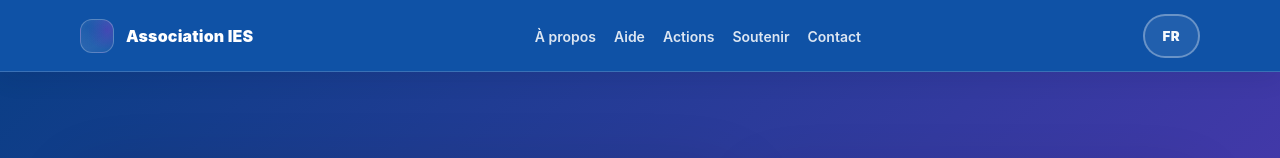
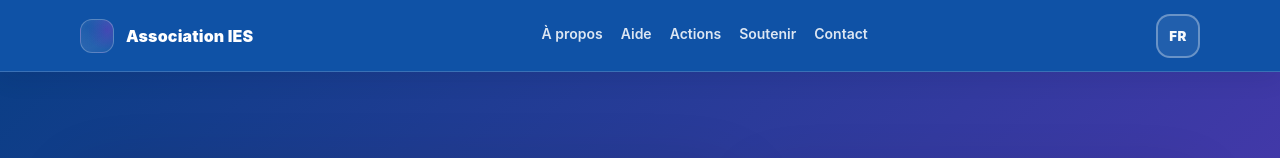
Before and after one commit to aslanzubairaev/Association-IES-, a Next.js app: page /fr in a window 1280 px wide. Shown: the top 158 px of the page. Built offline with nearby package versions, Linux system fonts and the light colour scheme.

Commit message:
работал над кнопкой смены языка на мобильной и десктопной версии

```diff
--- a/src/app/globals.css
+++ b/src/app/globals.css
@@ -168,6 +168,30 @@ a {
   display: none;
 }
 
+.site-header.siteHeader .header-nav-desktop a {
+  position: relative;
+  padding-bottom: 6px;
+}
+
+.site-header.siteHeader .header-nav-desktop a::after {
+  content: "";
+  position: absolute;
+  left: 0;
+  right: 0;
+  bottom: 0;
+  height: 2px;
+  background: rgba(255, 255, 255, 0.92);
+  transform: scaleX(0);
+  transform-origin: left;
+  transition: transform 180ms ease;
+}
+
+.site-header.siteHeader .header-nav-desktop a:hover::after,
+.site-header.siteHeader .header-nav-desktop a:focus-visible::after,
+.site-header.siteHeader .header-nav-desktop a[aria-current="page"]::after {
+  transform: scaleX(1);
+}
+
 @media (max-width: 980px) {
   .site-header.siteHeader .header-nav-desktop,
   .site-header.siteHeader .header-cta-desktop {
@@ -227,14 +251,15 @@ a {
   font-weight: 900;
   letter-spacing: 0.02em;
   text-transform: uppercase;
-  border: 1px solid rgba(255, 255, 255, 0.28);
-  background: rgba(255, 255, 255, 0.10);
-  color: rgba(255, 255, 255, 0.94);
+  border: 1px solid rgba(255, 255, 255, 0.32);
+  background: rgba(255, 255, 255, 0.08);
+  color: rgba(255, 255, 255, 0.96);
 }
 
 .lang-pill--active {
   background: rgba(255, 255, 255, 0.92);
   color: rgba(11, 27, 51, 0.92);
+  border-color: rgba(255, 255, 255, 0.92);
 }
 
 /* Десктопный переключатель языка: активный вариант заполненный, второй — контурный. */
@@ -256,10 +281,19 @@ a {
 }
 
 .header-lang .lang-toggle {
-  min-width: 56px;
+  width: 44px;
+  height: 44px;
+  min-width: 44px;
+  border-radius: 14px;
   text-transform: uppercase;
   font-weight: 900;
   letter-spacing: 0.03em;
+}
+
+.site-header.siteHeader .header-lang .lang-toggle {
+  background: rgba(255, 255, 255, 0.08);
+  color: rgba(255, 255, 255, 0.96);
+  border-color: rgba(255, 255, 255, 0.32);
 }
 
 .header-lang .lang-menu {
@@ -331,11 +365,11 @@ a {
 .mobile-menu-panel {
   width: min(520px, 100%);
   margin: 0 auto;
-  background: rgba(255, 255, 255, 0.96);
-  color: rgba(11, 27, 51, 0.92);
+  background: #2f196b;
+  color: rgba(255, 255, 255, 0.96);
   border-radius: 18px;
-  border: 1px solid rgba(11, 27, 51, 0.10);
-  box-shadow: 0 18px 50px rgba(11, 27, 51, 0.18);
+  border: 1px solid rgba(255, 255, 255, 0.14);
+  box-shadow: 0 18px 50px rgba(11, 27, 51, 0.28);
   overflow: hidden;
 }
 
@@ -345,7 +379,7 @@ a {
   justify-content: space-between;
   gap: 12px;
   padding: 14px 14px;
-  background: rgba(15, 82, 166, 0.08);
+  background: rgba(255, 255, 255, 0.12);
 }
 
 .mobile-menu-title {
@@ -360,8 +394,9 @@ a {
   width: 40px;
   height: 40px;
   border-radius: 14px;
-  border: 1px solid rgba(11, 27, 51, 0.12);
-  background: rgba(255, 255, 255, 0.85);
+  border: 1px solid rgba(74, 43, 166, 0.8);
+  background: var(--color-secondary-dark);
+  color: #ffffff;
   cursor: pointer;
   font-size: 22px;
   line-height: 1;
@@ -375,14 +410,35 @@ a {
 }
 
 .mobile-menu-links a {
+  position: relative;
   padding: 12px 10px;
   border-radius: 14px;
   font-weight: 800;
+  color: inherit;
+}
+
+.mobile-menu-links a::after {
+  content: "";
+  position: absolute;
+  left: 10px;
+  right: 10px;
+  bottom: 6px;
+  height: 2px;
+  background: rgba(255, 255, 255, 0.9);
+  transform: scaleX(0);
+  transform-origin: left;
+  transition: transform 180ms ease;
 }
 
 .mobile-menu-links a:hover {
-  background: rgba(15, 82, 166, 0.08);
+  background: rgba(255, 255, 255, 0.12);
   text-decoration: none;
+}
+
+.mobile-menu-links a:hover::after,
+.mobile-menu-links a:focus-visible::after,
+.mobile-menu-links a[aria-current="page"]::after {
+  transform: scaleX(1);
 }
 
 .mobile-menu-footer {
--- a/src/components/layout/Header.tsx
+++ b/src/components/layout/Header.tsx
@@ -7,7 +7,8 @@
 "use client";
 
 import Link from "next/link";
-import { useId, useState } from "react";
+import { usePathname } from "next/navigation";
+import { useEffect, useId, useState } from "react";
 import { Container } from "@/components/ui/Container";
 
 type HeaderProps = {
@@ -16,6 +17,8 @@ type HeaderProps = {
 
 // Шапка сайта: общая для всех страниц выбранного языка.
 export function Header({ locale }: HeaderProps) {
+  const pathname = usePathname();
+
   // Уникальный идентификатор для мобильного меню, чтобы кнопка могла быть связана с меню.
   const mobileMenuId = useId();
 
@@ -47,6 +50,34 @@ export function Header({ locale }: HeaderProps) {
           contact: "Контакты",
         };
 
+  const isActive = (href: string) =>
+    pathname === href || pathname.startsWith(`${href}/`);
+
+  useEffect(() => {
+    if (isMobileMenuOpen) {
+      const previousOverflow = document.body.style.overflow;
+      document.body.style.overflow = "hidden";
+      return () => {
+        document.body.style.overflow = previousOverflow;
+      };
+    }
+    return undefined;
+  }, [isMobileMenuOpen]);
+
+  useEffect(() => {
+    function handleScroll() {
+      if (isMobileMenuOpen) {
+        setIsMobileMenuOpen(false);
+      }
+      if (isLangMenuOpen) {
+        setIsLangMenuOpen(false);
+      }
+    }
+
+    window.addEventListener("scroll", handleScroll, { passive: true });
+    return () => window.removeEventListener("scroll", handleScroll);
+  }, [isMobileMenuOpen, isLangMenuOpen]);
+
   // Действие по нажатию на “бургер”: открыть или закрыть мобильное меню.
   function toggleMobileMenu() {
     setIsMobileMenuOpen((current) => !current);
@@ -72,11 +103,36 @@ export function Header({ locale }: HeaderProps) {
 
           {/* Меню для больших экранов: на мобильных оно скрыто, вместо него показывается бургер. */}
           <nav className="nav header-nav-desktop" aria-label="Меню сайта">
-            <Link href={`/${locale}/about`}>{labels.about}</Link>
-            <Link href={`/${locale}/aide`}>{labels.aide}</Link>
-            <Link href={`/${locale}/actions`}>{labels.actions}</Link>
-            <Link href={`/${locale}/soutenir`}>{labels.soutenir}</Link>
-            <Link href={`/${locale}/contact`}>{labels.contact}</Link>
+            <Link
+              href={`/${locale}/about`}
+              aria-current={isActive(`/${locale}/about`) ? "page" : undefined}
+            >
+              {labels.about}
+            </Link>
+            <Link
+              href={`/${locale}/aide`}
+              aria-current={isActive(`/${locale}/aide`) ? "page" : undefined}
+            >
+              {labels.aide}
+            </Link>
+            <Link
+              href={`/${locale}/actions`}
+              aria-current={isActive(`/${locale}/actions`) ? "page" : undefined}
+            >
+              {labels.actions}
+            </Link>
+            <Link
+              href={`/${locale}/soutenir`}
+              aria-current={isActive(`/${locale}/soutenir`) ? "page" : undefined}
+            >
+              {labels.soutenir}
+            </Link>
+            <Link
+              href={`/${locale}/contact`}
+              aria-current={isActive(`/${locale}/contact`) ? "page" : undefined}
+            >
+              {labels.contact}
+            </Link>
           </nav>
 
           {/* Переключатель языка для больших экранов: одна кнопка с выпадающим меню. */}
@@ -203,36 +259,42 @@ export function Header({ locale }: HeaderProps) {
             </div>
 
             <nav className="mobile-menu-links" aria-label={locale === "fr" ? "Navigation" : "Навигация"}>
-              <Link href={`/${locale}/about`} onClick={closeMobileMenu}>
+              <Link
+                href={`/${locale}/about`}
+                aria-current={isActive(`/${locale}/about`) ? "page" : undefined}
+                onClick={closeMobileMenu}
+              >
                 {labels.about}
               </Link>
-              <Link href={`/${locale}/aide`} onClick={closeMobileMenu}>
+              <Link
+                href={`/${locale}/aide`}
+                aria-current={isActive(`/${locale}/aide`) ? "page" : undefined}
+                onClick={closeMobileMenu}
+              >
                 {labels.aide}
               </Link>
-              <Link href={`/${locale}/actions`} onClick={closeMobileMenu}>
+              <Link
+                href={`/${locale}/actions`}
+                aria-current={isActive(`/${locale}/actions`) ? "page" : undefined}
+                onClick={closeMobileMenu}
+              >
                 {labels.actions}
               </Link>
-              <Link href={`/${locale}/soutenir`} onClick={closeMobileMenu}>
+              <Link
+                href={`/${locale}/soutenir`}
+                aria-current={isActive(`/${locale}/soutenir`) ? "page" : undefined}
+                onClick={closeMobileMenu}
+              >
                 {labels.soutenir}
               </Link>
-              <Link href={`/${locale}/contact`} onClick={closeMobileMenu}>
+              <Link
+                href={`/${locale}/contact`}
+                aria-current={isActive(`/${locale}/contact`) ? "page" : undefined}
+                onClick={closeMobileMenu}
+              >
                 {labels.contact}
               </Link>
             </nav>
-
-            <div className="mobile-menu-footer">
-              <div className="mobile-menu-footer-label">
-                {locale === "fr" ? "Langue" : "Язык"}
-              </div>
-              <div className="mobile-menu-lang">
-                <Link href="/fr" onClick={closeMobileMenu} aria-current={locale === "fr" ? "page" : undefined}>
-                  FR
-                </Link>
-                <Link href="/ru" onClick={closeMobileMenu} aria-current={locale === "ru" ? "page" : undefined}>
-                  RU
-                </Link>
-              </div>
-            </div>
           </div>
         </div>
       ) : null}
```
